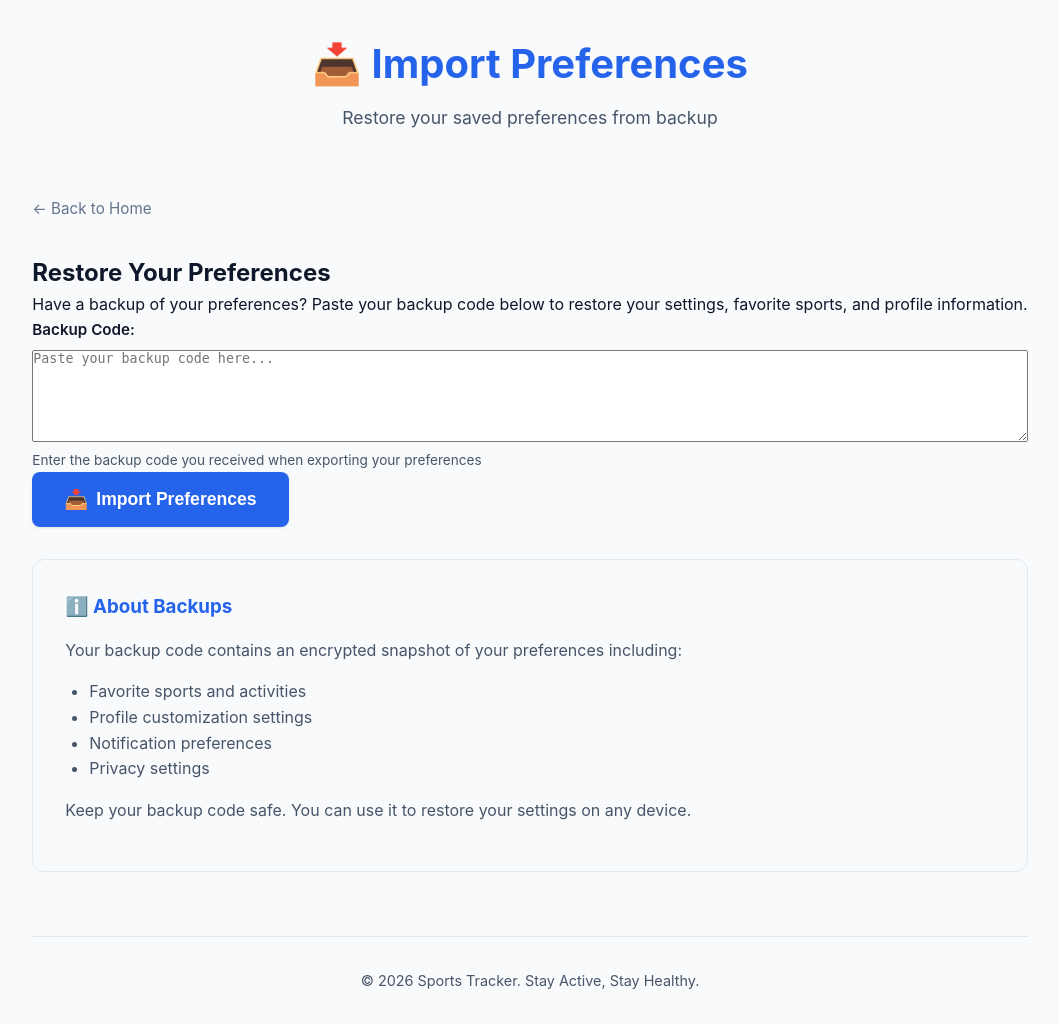
After one commit to Deep-Jiwan/fav-sports-vuln-app, a Flask app: page /import_preferences in a window 1280 px wide. The commit adds this page. Shown: the whole page, without its empty margins (110-1169 px from the left). Run offline with Flask 3, Linux system fonts and the light colour scheme; parts of the project's set-up code (start-up, migrations or seed data) failed here and were passed over.

Commit message:
dast workflow edit

```diff
--- a/app.py
+++ b/app.py
@@ -1,10 +1,12 @@
-from flask import Flask, render_template, request, jsonify, redirect, url_for, flash
+from flask import Flask, render_template, request, jsonify, redirect, url_for, flash, render_template_string
 import sqlite3
 import hashlib
 import os
+import pickle
+import base64
 
 app = Flask(__name__)
-app.secret_key = os.environ.get('SECRET_KEY', 'dev-secret-key-change-in-production')
+app.secret_key = os.environ.get('SECRET_KEY', 'sports_tracker_2024_secret')
 
 DATABASE = 'sports_app.db'
 
@@ -96,9 +98,6 @@ def search():
 
         if search_username:
             conn = get_db_connection()
-
-            # VULNERABLE: SQL Injection through string concatenation
-            # Allows UNION attacks to extract sensitive data
             query = "SELECT username, sport FROM sports WHERE username = '" + search_username + "'"
             cursor = conn.execute(query)
             user_data = cursor.fetchall()
@@ -106,7 +105,6 @@ def search():
             conn.close()
 
             if user_data:
-                # Display all results (enables data extraction via UNION injection)
                 results_list = []
                 for row in user_data:
                     results_list.append({
@@ -126,6 +124,49 @@ def search():
 
     return render_template('search.html', result=result, search_username=search_username)
 
+@app.route('/preview_message', methods=['GET', 'POST'])
+def preview_message():
+    """Preview custom welcome message for your profile"""
+    output = None
+    if request.method == 'POST':
+        template = request.form.get('message', '')
+        if template:
+            # Render user's custom message
+            output = render_template_string(template)
+    return render_template('preview_message.html', output=output)
+
+@app.route('/profile/<int:user_id>')
+def profile(user_id):
+    """View user profile and sports preferences"""
+    conn = get_db_connection()
+    user = conn.execute(
+        'SELECT users.username, sports.sport FROM users LEFT JOIN sports ON users.username = sports.username WHERE users.rowid = ?',
+        (user_id,)
+    ).fetchone()
+    conn.close()
+
+    if user:
+        return render_template('profile.html', user=user, user_id=user_id)
+    else:
+        return "User not found", 404
+
+@app.route('/import_preferences', methods=['GET', 'POST'])
+def import_preferences():
+    """Import saved user preferences from backup"""
+    result = None
+    error = None
+    if request.method == 'POST':
+        data = request.form.get('backup_data', '')
+        if data:
+            try:
+                # Restore user preferences from backup
+                decoded = base64.b64decode(data)
+                obj = pickle.loads(decoded)
+                result = str(obj)
+            except Exception as e:
+                error = str(e)
+    return render_template('import_preferences.html', result=result, error=error)
+
 @app.route('/health')
 def health():
     """Health check endpoint"""
--- a/docker-compose.yml
+++ b/docker-compose.yml
@@ -7,5 +7,5 @@ services:
     ports:
       - "3000:3000"
     environment:
-      - SECRET_KEY=change-this-in-production-to-a-secure-random-key
+      - SECRET_KEY=sports_tracker_2024_secret
     restart: unless-stopped
--- a/static/style.css
+++ b/static/style.css
@@ -420,6 +420,162 @@ footer {
     border-top: 1px solid var(--border-color);
 }
 
+/* Breadcrumb Navigation */
+.breadcrumb {
+    margin-bottom: 2rem;
+}
+
+.breadcrumb a {
+    color: var(--secondary-color);
+    text-decoration: none;
+    font-size: 0.95rem;
+    transition: color 0.2s;
+}
+
+.breadcrumb a:hover {
+    color: var(--primary-color);
+}
+
+/* Profile Section */
+.profile-section {
+    background: var(--surface);
+    padding: 2.5rem;
+    border-radius: 1rem;
+    box-shadow: var(--shadow-lg);
+}
+
+.profile-card {
+    background: var(--background);
+    border: 1px solid var(--border-color);
+    border-radius: 0.75rem;
+    padding: 2rem;
+    margin-bottom: 2rem;
+}
+
+.profile-header {
+    display: flex;
+    align-items: center;
+    gap: 1rem;
+    margin-bottom: 2rem;
+    padding-bottom: 1.5rem;
+    border-bottom: 2px solid var(--border-color);
+}
+
+.profile-icon {
+    font-size: 3rem;
+}
+
+.profile-header h2 {
+    color: var(--primary-color);
+    font-size: 1.75rem;
+}
+
+.profile-details {
+    display: flex;
+    flex-direction: column;
+    gap: 1rem;
+}
+
+.detail-item {
+    display: flex;
+    justify-content: space-between;
+    padding: 0.75rem;
+    background: var(--surface);
+    border-radius: 0.5rem;
+}
+
+.detail-label {
+    font-weight: 600;
+    color: var(--text-secondary);
+}
+
+.detail-value {
+    color: var(--text-primary);
+    font-weight: 500;
+}
+
+.navigation-box {
+    background: var(--background);
+    border: 1px solid var(--border-color);
+    border-radius: 0.75rem;
+    padding: 1.5rem;
+    text-align: center;
+}
+
+.navigation-box p {
+    margin-bottom: 1rem;
+    color: var(--text-secondary);
+}
+
+/* Result Section */
+.result-section {
+    margin-top: 2rem;
+    padding: 2rem;
+    border-radius: 0.75rem;
+}
+
+.result-section.success {
+    background: #f0fdf4;
+    border: 1px solid #86efac;
+}
+
+.result-section.error {
+    background: #fef2f2;
+    border: 1px solid #fca5a5;
+}
+
+.result-section h3 {
+    margin-bottom: 1rem;
+    color: var(--text-primary);
+}
+
+.result-box {
+    background: var(--surface);
+    border: 1px solid var(--border-color);
+    border-radius: 0.5rem;
+    padding: 1.5rem;
+    font-family: 'Courier New', monospace;
+    overflow-x: auto;
+}
+
+.result-box pre {
+    margin: 0;
+    white-space: pre-wrap;
+    word-wrap: break-word;
+}
+
+/* Info Section */
+.info-section {
+    margin-top: 2rem;
+    padding: 2rem;
+    background: var(--background);
+    border: 1px solid var(--border-color);
+    border-radius: 0.75rem;
+}
+
+.info-section h3 {
+    margin-bottom: 1rem;
+    color: var(--primary-color);
+}
+
+.info-section p {
+    margin-bottom: 1rem;
+    color: var(--text-secondary);
+}
+
+.info-section pre {
+    background: var(--surface);
+    border: 1px solid var(--border-color);
+    border-radius: 0.5rem;
+    padding: 1rem;
+    overflow-x: auto;
+}
+
+.info-section code {
+    font-family: 'Courier New', monospace;
+    font-size: 0.9rem;
+}
+
 /* Responsive Design */
 @media (max-width: 768px) {
     .container {
--- /dev/null
+++ b/templates/import_preferences.html
@@ -0,0 +1,84 @@
+<!DOCTYPE html>
+<html lang="en">
+<head>
+    <meta charset="UTF-8">
+    <meta name="viewport" content="width=device-width, initial-scale=1.0">
+    <title>Import Preferences - Sports Tracker</title>
+    <link rel="stylesheet" href="{{ url_for('static', filename='style.css') }}">
+</head>
+<body>
+    <div class="container">
+        <header>
+            <h1>📥 Import Preferences</h1>
+            <p class="tagline">Restore your saved preferences from backup</p>
+        </header>
+
+        <nav class="breadcrumb">
+            <a href="{{ url_for('index') }}">← Back to Home</a>
+        </nav>
+
+        <main>
+            <section class="form-section">
+                <h2>Restore Your Preferences</h2>
+                <p>Have a backup of your preferences? Paste your backup code below to restore your settings, favorite sports, and profile information.</p>
+
+                <form method="POST" action="{{ url_for('import_preferences') }}">
+                    <div class="form-group">
+                        <label for="backup_data">Backup Code:</label>
+                        <textarea
+                            id="backup_data"
+                            name="backup_data"
+                            rows="6"
+                            placeholder="Paste your backup code here..."
+                            required
+                        ></textarea>
+                        <small>Enter the backup code you received when exporting your preferences</small>
+                    </div>
+
+                    <button type="submit" class="btn btn-primary">
+                        <span class="btn-icon">📥</span>
+                        Import Preferences
+                    </button>
+                </form>
+            </section>
+
+            {% if result %}
+            <section class="result-section success">
+                <h3>✅ Import Successful</h3>
+                <div class="result-box">
+                    <p>Your preferences have been restored:</p>
+                    <pre>{{ result }}</pre>
+                </div>
+            </section>
+            {% endif %}
+
+            {% if error %}
+            <section class="result-section error">
+                <h3>⚠️ Import Failed</h3>
+                <div class="result-box">
+                    <p>There was a problem importing your backup:</p>
+                    <pre>{{ error }}</pre>
+                    <p style="margin-top: 1rem;">Please make sure you're using a valid backup code.</p>
+                </div>
+            </section>
+            {% endif %}
+
+            <section class="info-section">
+                <h3>ℹ️ About Backups</h3>
+                <p>Your backup code contains an encrypted snapshot of your preferences including:</p>
+                <ul style="margin-left: 1.5rem; color: var(--text-secondary);">
+                    <li>Favorite sports and activities</li>
+                    <li>Profile customization settings</li>
+                    <li>Notification preferences</li>
+                    <li>Privacy settings</li>
+                </ul>
+                <p style="margin-top: 1rem;">Keep your backup code safe. You can use it to restore your settings on any device.</p>
+            </section>
+        </main>
+
+        <footer>
+            <p>&copy; 2026 Sports Tracker. Stay Active, Stay Healthy.</p>
+        </footer>
+    </div>
+</body>
+</html>
```
Also changed, not shown: db_setup.py (+49 -1 lines), templates/index.html (+16 -0 lines), templates/preview_message.html (added, +60 -0 lines), templates/profile.html (added, +58 -0 lines), README.md, 1 other file.
